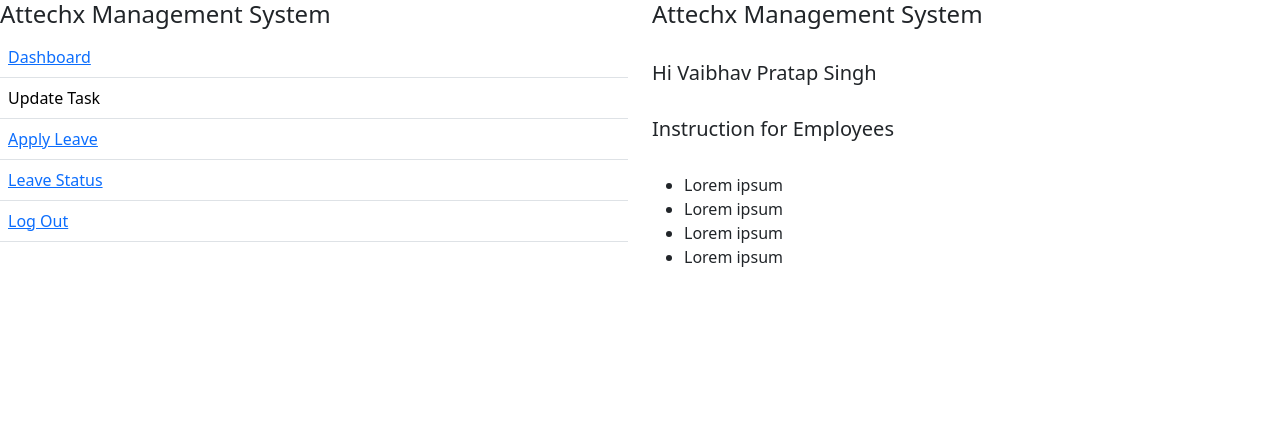
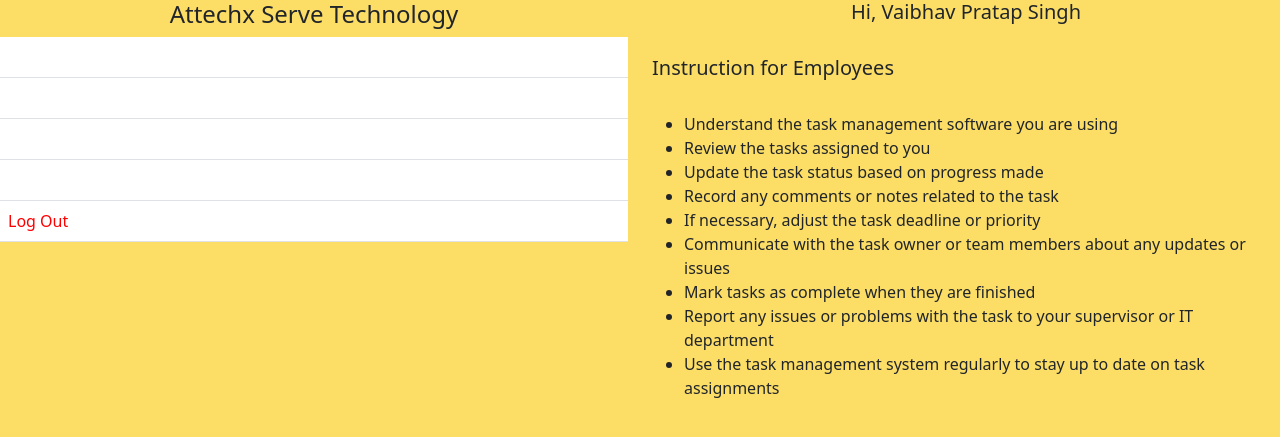
Before and after one commit to vabby-123/AMS, a PHP site: page /user_dashboard.php in a window 1280 px wide. Shown: the top 437 px of the page. Run offline with PHP 8.4, Linux system fonts and the light colour scheme; a user stored in the database is signed in.

Commit message:
updated UI and corrected few bugs

```diff
--- a/admin/manageTask.php
+++ b/admin/manageTask.php
@@ -1,7 +1,7 @@
 <html>
-    <body>
+        <body>
         <h3>All assigned tasks</h3>
-        <table class="table">
+        <table class="table  table-striped"  style="background-color:white;">
             <tr>
                 <th>S.No</th>
                 <th>Task ID</th>
--- a/css/style.css
+++ /dev/null
@@ -1,17 +0,0 @@
-.waviy {
-    position: relative;
-  }
-  .waviy span {
-    position: relative;
-    display: inline-block;
-    font-size: 40px;
-    color: #fff;
-    text-transform: uppercase;
-    animation: flip 2s infinite;
-    animation-delay: calc(.2s * var(--i))
-  }
-  @keyframes flip {
-    0%,80% {
-      transform: rotateY(360deg)
-    }
-  }
--- a/update_status.php
+++ b/update_status.php
@@ -43,7 +43,7 @@
   integrity="sha256-a9jBBRygX1Bh5lt8GZjXDzyOB+bWve9EiO7tROUtj/E="
   crossorigin="anonymous"></script>
 </head>
-<body>
+<body style="background-color:#fcde67">
 <div class="row">
     <div class="col-md-6">
     <h3> Update the task</h3>
@@ -66,7 +66,7 @@
 
                 </select>
 
-                <input type="submit" class="btn btn-primary" name="update" value="Update" />
+                <input type="submit" class="btn btn-dark text-center" name="update" value="Update" />
 
 
            </form>
--- a/user_dashboard.php
+++ b/user_dashboard.php
@@ -9,7 +9,7 @@
     <meta charset="UTF-8">
     <meta http-equiv="X-UA-Compatible" content="IE=edge">
     <meta name="viewport" content="width=device-width, initial-scale=1.0">
-    <title>Document</title>
+    <title>Dashboard</title>
     <link href="https://cdn.jsdelivr.net/npm/bootstrap@5.3.0-alpha1/dist/css/bootstrap.min.css" rel="stylesheet" integrity="sha384-GLhlTQ8iRABdZLl6O3oVMWSktQOp6b7In1Zl3/Jr59b6EGGoI1aFkw7cmDA6j6gD" crossorigin="anonymous">
 
     <script
@@ -31,40 +31,46 @@
 
     </script>
 </head>
-<body>
+<body style="background-color:#fcde67">
 
   <div class="row">
   <div class="col-lg-6" id="right_sidebar">
-  <h4>Attechx Management System</h4>
-  <table class="table">
+  <h4 style="text-align:center">Attechx Serve Technology</h4>
+  <table class="table" style="background-color:black">
     <tr>
-        <td><a href="user_dashboard.php" type="button">Dashboard</td>
+        <td><a href="user_dashboard.php" type="button" style="text-decoration:none; color:white">Dashboard</td>
     </tr>
     <tr>
-        <td><a id="create_task" type="button" >Update Task</td>
+        <td><a id="create_task" type="button" style="text-decoration:none; color:white" >Update Task</td>
     </tr>
 
     <tr>
-        <td><a href="user_dashboard.php" >Apply Leave</td>
+        <td><a href="user_dashboard.php" type="button" style="text-decoration:none; color:white" >Apply Leave</td>
     </tr>
     <tr>
-        <td><a href="user_dashboard.php" >Leave Status</td>
+        <td><a href="user_dashboard.php" style="text-decoration:none; color:white" >Leave Status</td>
     </tr>
     <tr>
-        <td><a href="logout.php" >Log Out</td>
+        <td><a href="logout.php"style="text-decoration:none; color:red" >Log Out</td>
     </tr>
     </table>
 
   </div>
   <div class="col-lg-6 m-auto"  id="left_sidebar">
-  <h4>Attechx Management System</h4><br>
-  <h5>Hi <?php echo $_SESSION['name'];?>  </h5><br>
+
+  <h5 style="text-align:center">Hi, <?php echo $_SESSION['name'];?>  </h5><br>
   <h5>Instruction for Employees</h5><br>
   <ul>
-    <li>Lorem ipsum </li>
-    <li>Lorem ipsum </li>
-    <li>Lorem ipsum </li>
-    <li>Lorem ipsum </li>
+    <li>Understand the task management software you are using </li>
+    <li>Review the tasks assigned to you </li>
+    <li>Update the task status based on progress made</li>
+    <li>Record any comments or notes related to the task</li>
+    <li>If necessary, adjust the task deadline or priority</li>
+    <li>Communicate with the task owner or team members about any updates or issues</li>
+    <li>Mark tasks as complete when they are finished</li>
+    <li>Report any issues or problems with the task to your supervisor or IT department</li>
+    <li>Use the task management system regularly to stay up to date on task assignments</li>
+
   </div>
 
  </div>
```
Also changed, not shown: admin/admin_dashboard.php (+27 -18 lines), admin/admin_login.php (+47 -9 lines), task.php (+4 -4 lines).
